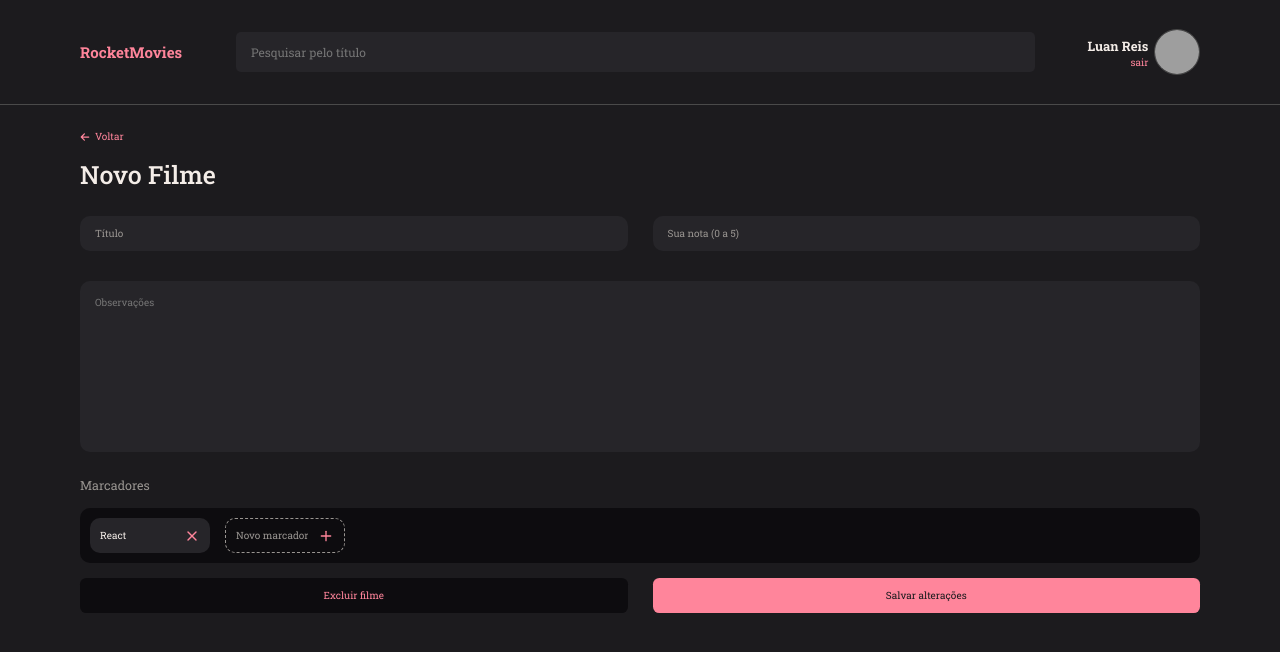
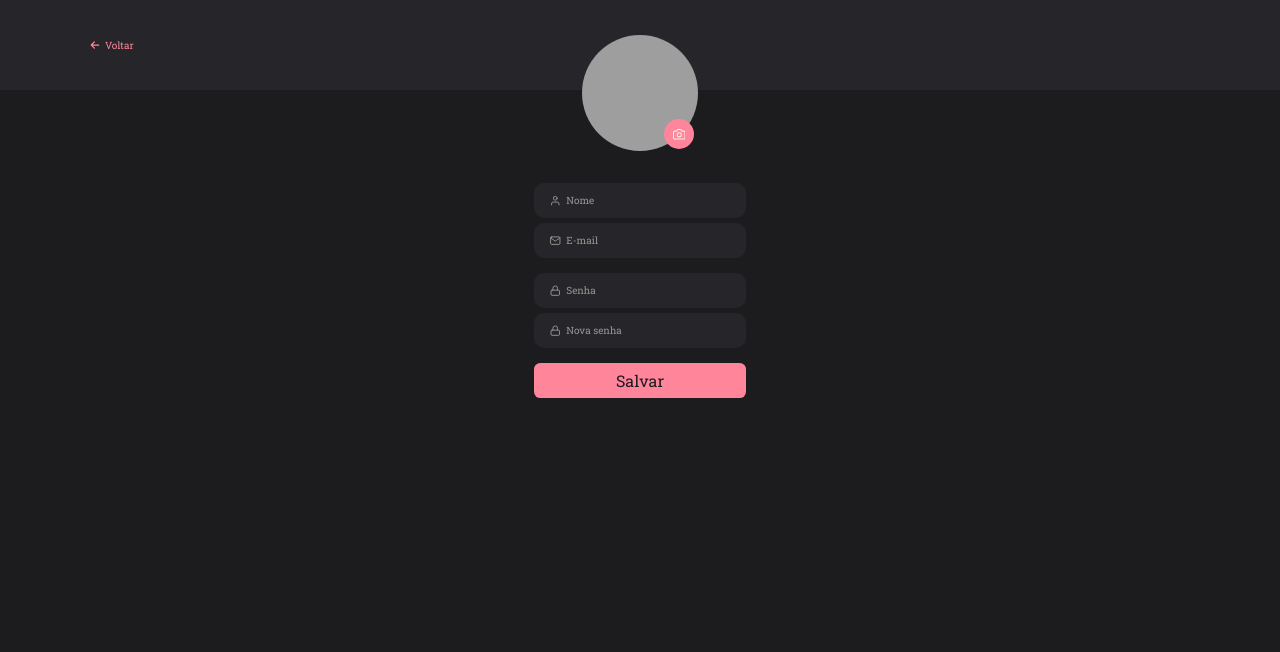
Before and after one commit to lreiss7/rocket_movies, a React (Vite) app: page / in a window 1280 px wide. Shown: the top 652 px of the page. Built offline with nearby package versions, Linux system fonts and the light colour scheme; grey boxes are pictures that could not be loaded.

Commit message:
profile page finished

```diff
--- a/src/main.jsx
+++ b/src/main.jsx
@@ -4,13 +4,13 @@ import { ThemeProvider } from "styled-components";
 import GlobalStyles from "./styles/global";
 import theme from "./styles/theme";
 
-import { New } from "./pages/New";
+import { Profile } from "./pages/Profile";
 
 ReactDOM.createRoot(document.getElementById("root")).render(
   <React.StrictMode>
     <ThemeProvider theme={theme}>
       <GlobalStyles />
-      <New />
+      <Profile />
     </ThemeProvider>
   </React.StrictMode>
 );
--- /dev/null
+++ b/src/pages/Profile/index.jsx
@@ -0,0 +1,65 @@
+import { FiUser, FiMail, FiLock, FiCamera } from 'react-icons/fi';
+
+import { Container, Form, Avatar } from './styles';
+
+import { ButtonText } from '../../components/ButtonText';
+import { Input } from '../../components/Input';
+import { Button } from '../../components/Button';
+
+
+
+export function Profile(){
+  return(
+    <Container>
+      <header>
+        <a href="/">
+          <ButtonText title="Voltar"/>
+        </a>
+      </header>
+
+
+      <Form>
+        <Avatar>
+          <img
+            src="https://github.com/lreiss7.png"
+            alt="Foto"
+          />
+          <label htmlFor="avatar">
+            <FiCamera />
+
+            <input
+              id="avatar"
+              type="file"
+            />
+          </label>
+        </Avatar>
+
+        <Input
+          type="text"
+          placeholder="Nome"
+          icon={FiUser}
+        />
+        <Input
+          type="email"
+          placeholder="E-mail"
+          icon={FiMail}
+        />
+        <Input
+          type="password"
+          placeholder="Senha"
+          icon={FiLock}
+        />
+        <Input
+          type="password"
+          placeholder="Nova senha"
+          icon={FiLock}
+        />
+
+        <Button title="Salvar"/>
+      </Form>
+
+
+    </Container>
+  )
+
+}
--- /dev/null
+++ b/src/pages/Profile/styles.js
@@ -0,0 +1,75 @@
+import styled from 'styled-components';
+
+export const Container = styled.div `
+  width: 100%;
+
+  > header {
+    width: 100%;
+    height: 9rem;
+
+    background-color: ${({ theme }) => theme.COLORS.BACKGROUND_500};
+
+    display: flex;
+    align-items: center;
+
+    padding: 4rem 9rem;
+  }
+`;
+
+export const Form = styled.form`
+  max-width: 21.25rem;
+  margin: 30px auto 0;
+
+
+  > div:nth-of-type(3) { /* Seleciona o segundo componente Input */
+    margin-bottom: 1.5rem;
+  }
+
+  > button {
+    height: 3.5rem;
+    margin-top: 1.5rem;
+  }
+`;
+
+export const Avatar = styled.div `
+  position: relative;
+  margin: -8.5rem auto 3.2rem;
+
+  width: 11.625rem;
+  height: 11.625rem;
+
+  > img {
+    width: 11.625rem;
+    height: 11.625rem;
+    border-radius: 50%;
+  }
+
+  > label {
+    width: 3rem;
+    height: 3rem;
+
+    background-color: ${({ theme }) => theme.COLORS.ROSE};
+    border-radius: 50%;
+
+    display: flex;
+    justify-content: center;
+    align-items: center;
+
+    position: absolute;
+    bottom: 0.2rem;
+    right: 0.4rem;
+
+    cursor: pointer;
+
+    input {
+      display: none;
+    }
+
+    svg {
+      width: 1.25rem;
+      height: 1.25rem;
+    }
+
+  }
+
+`;
```
